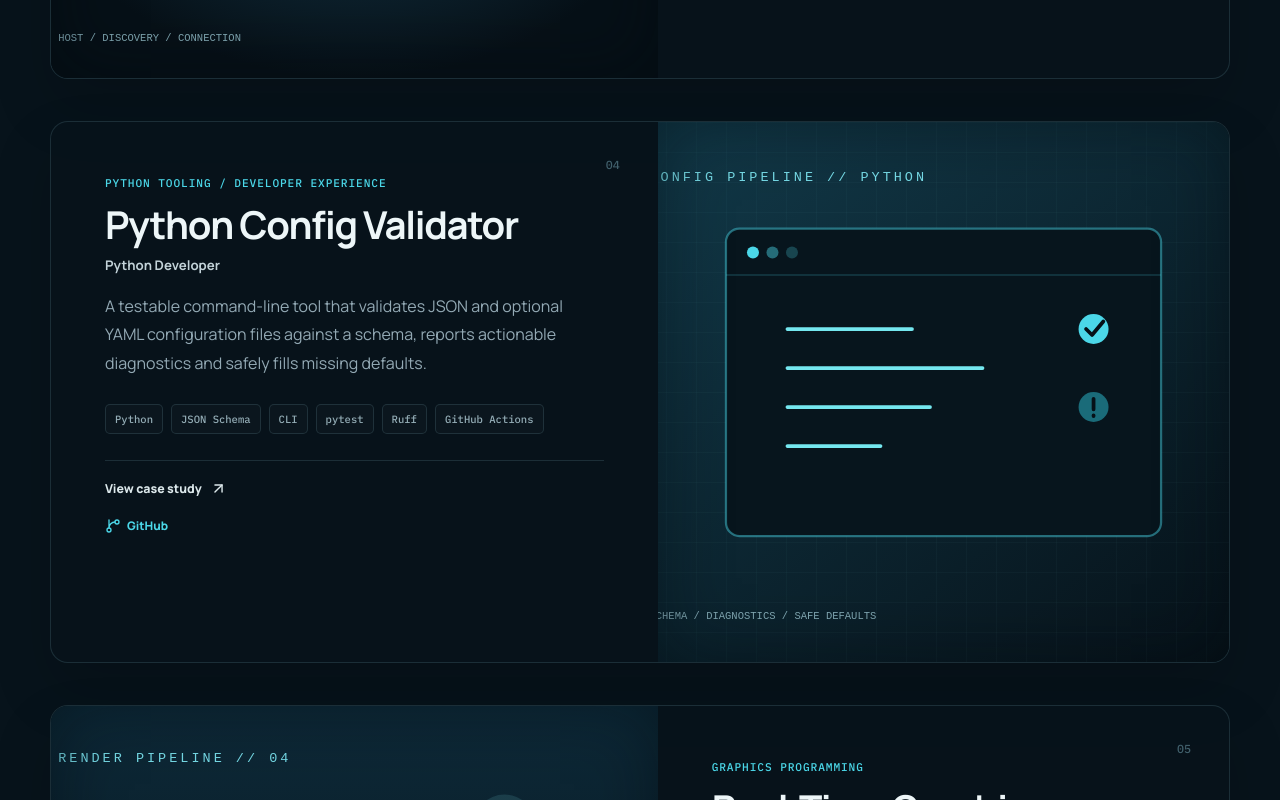
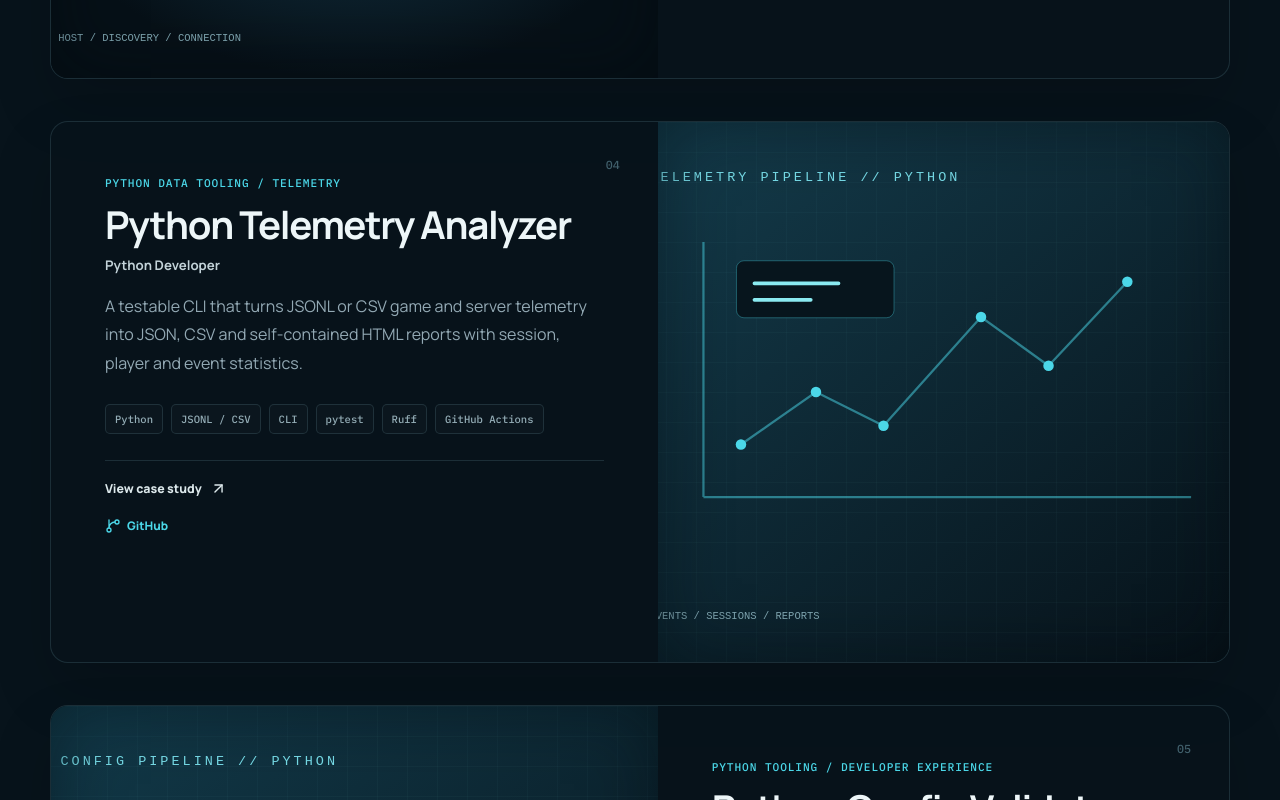
Before and after one commit to Make4T/portfolio, a React (Vite) app: page / in a window 1280 px wide. Shown: the part 3640-4440 px from the top of the page. Built offline with nearby package versions, Linux system fonts and the light colour scheme.

Commit message:
Add Python telemetry analyzer project

```diff
--- a/src/data/projects.ts
+++ b/src/data/projects.ts
@@ -56,6 +56,19 @@ export const projects: Project[] = [
     featured: true,
   },
   {
+    title: "Python Telemetry Analyzer",
+    category: "Python Data Tooling / Telemetry",
+    role: "Python Developer",
+    description: "A testable CLI that turns JSONL or CSV game and server telemetry into JSON, CSV and self-contained HTML reports with session, player and event statistics.",
+    technologies: ["Python", "JSONL / CSV", "CLI", "pytest", "Ruff", "GitHub Actions"],
+    image: "./images/projects/python-telemetry-analyzer.svg",
+    imageAlt: "Telemetry event stream transformed into an analytics report",
+    systems: ["JSONL and CSV parsing", "Event and session aggregation", "Player and session metrics", "Malformed-row warnings", "Strict CI mode", "JSON, CSV and HTML reports", "Tested package build"],
+    challenge: "Telemetry is useful only when bad rows do not silently disappear. The analyzer keeps valid events flowing, reports the exact malformed line and offers strict mode for pipelines where data quality must stop the build.",
+    github: "https://github.com/Make4T/python-telemetry-analyzer",
+    featured: true,
+  },
+  {
     title: "Python Config Validator",
     category: "Python Tooling / Developer Experience",
     role: "Python Developer",
```
Also changed, not shown: public/images/projects/python-telemetry-analyzer.svg (added).
